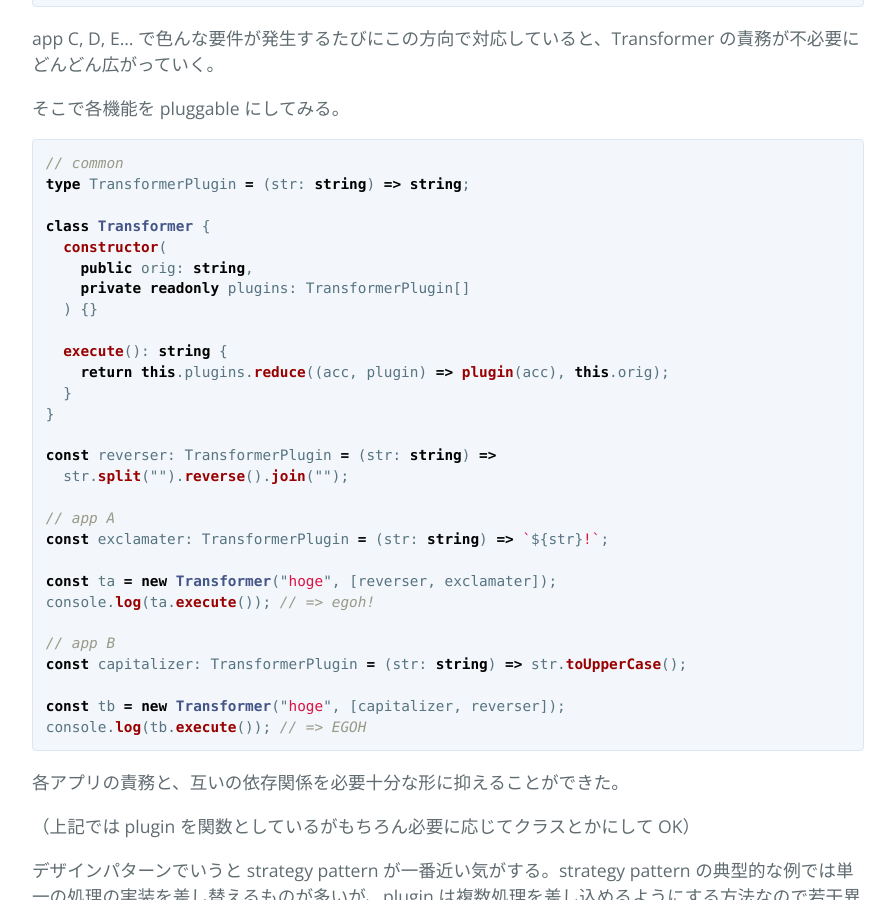
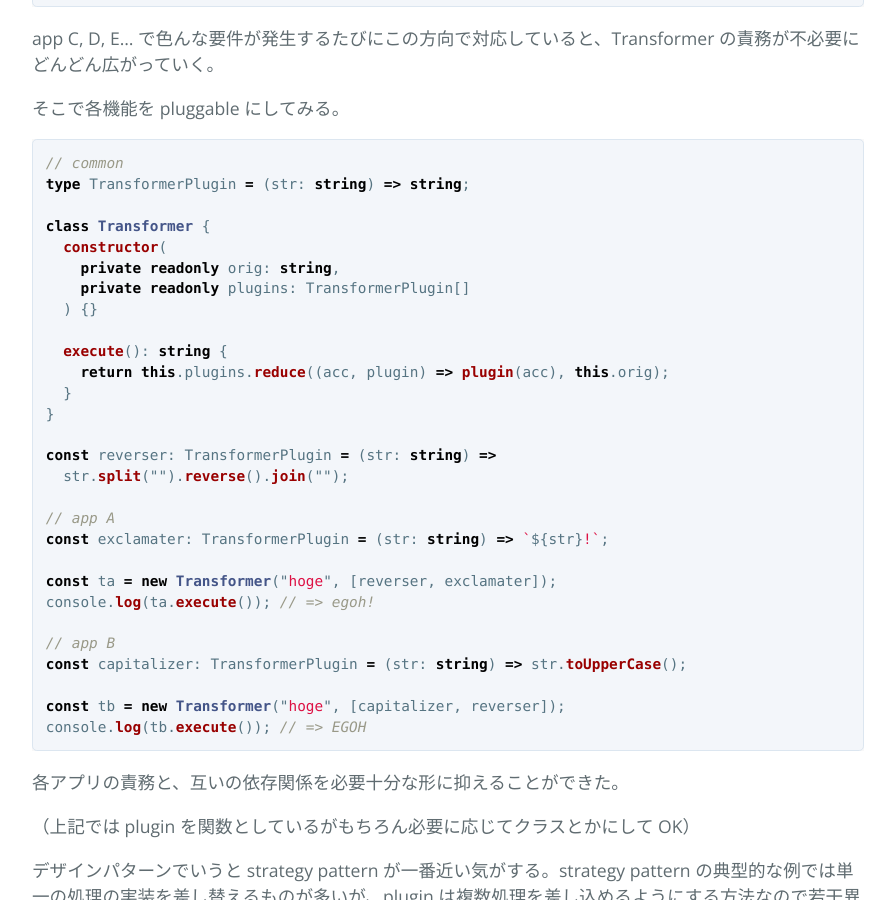
Before and after one commit to k-tokitoh/k-tokitoh.github.io, a Jekyll site: the page built from docs/_posts/2024-03-20-plugin.md, in a window 1280 px wide and 900 px high, scrolled down 1571 px. Shown: the whole window, without its empty margins (192-1087 px from the left). Built offline with Jekyll 4.4.1, drawn with Linux system fonts in a browser that asks for light colours.

Commit message:
サンプルコードを微修正

```diff
--- a/docs/_posts/2024-03-20-plugin.md
+++ b/docs/_posts/2024-03-20-plugin.md
@@ -70,7 +70,7 @@ type TransformerPlugin = (str: string) => string;
 
 class Transformer {
   constructor(
-    public orig: string,
+    private readonly orig: string,
     private readonly plugins: TransformerPlugin[]
   ) {}
 
```
